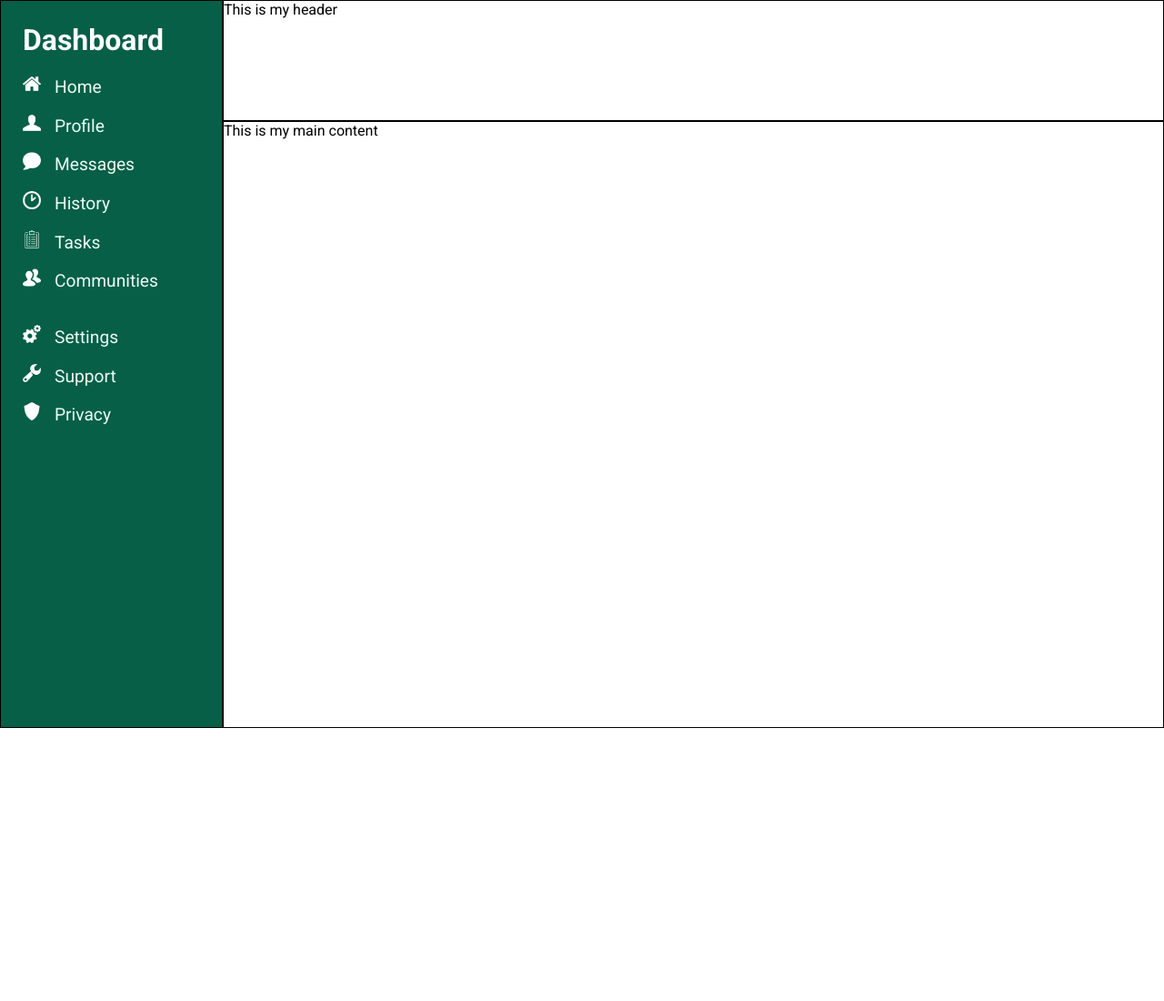
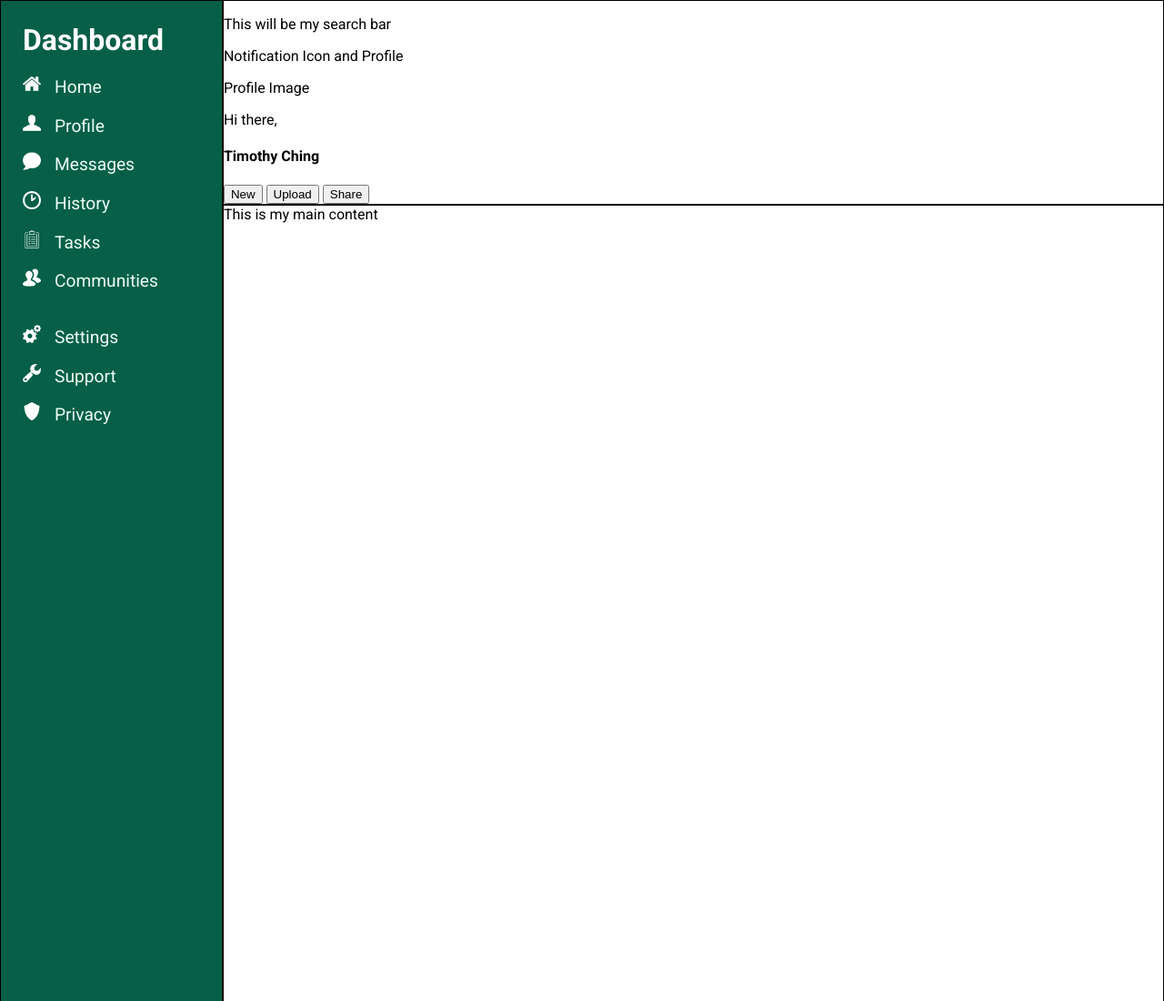
Before and after one commit to monkeC0der/monkeyDashboard, a plain HTML site: page index.html in a window 1280 px wide. Shown: the top 1100 px of the page at 91% size. Before the commit the page ends 800 px from the top, so only its background shows below. Drawn offline with Linux system fonts and the light colour scheme.

Commit message:
Add basic elements to header

```diff
--- a/index.html
+++ b/index.html
@@ -11,7 +11,16 @@
 </head>
 <body>
     <div class="wrapper">
-        <div class="header">This is my header</div>
+        <div class="header">
+            <p>This will be my search bar</p>
+            <p>Notification Icon and Profile</p>
+            <p>Profile Image</p>
+            <p>Hi there,</p>
+            <h4>Timothy Ching</h4>
+            <button>New</button>
+            <button>Upload</button>
+            <button>Share</button>
+        </div>
         <div class="sidebar">
             <h2 class="sidebar-title">Dashboard</h2>
             <ul class="sidebar-listOne">
--- a/styles.css
+++ b/styles.css
@@ -13,10 +13,6 @@ body {
 .wrapper>* {
     border: 1px solid black;
 
-}
-
-.header {
-    grid-area: 1 / 2 / 2 / 3;
 }
 
 .sidebar {
@@ -39,10 +35,6 @@ body {
 
 .sidebar-listOne a, .sidebar-listTwo a {
     margin-left: 15px;
-}
-
-
-a {
     text-decoration: none;
     color: #ecfdf5;
 }
@@ -60,6 +52,10 @@ a:hover {
     width:20px;
 }
 
+.header {
+    grid-area: 1 / 2 / 2 / 3;
+}
+
 .mainContent {
     grid-area: 2 / 2 / 3 / 3;
 }
```
